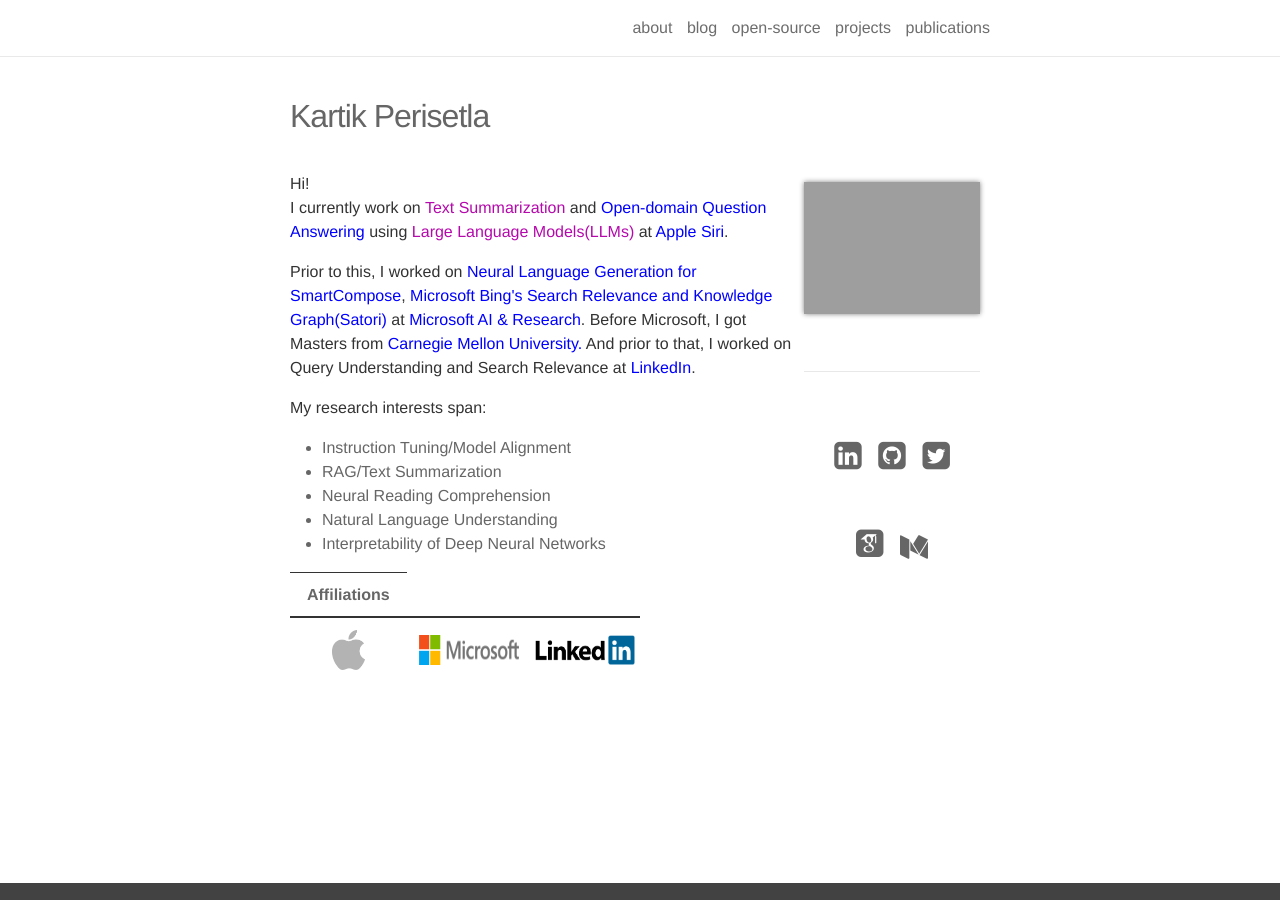
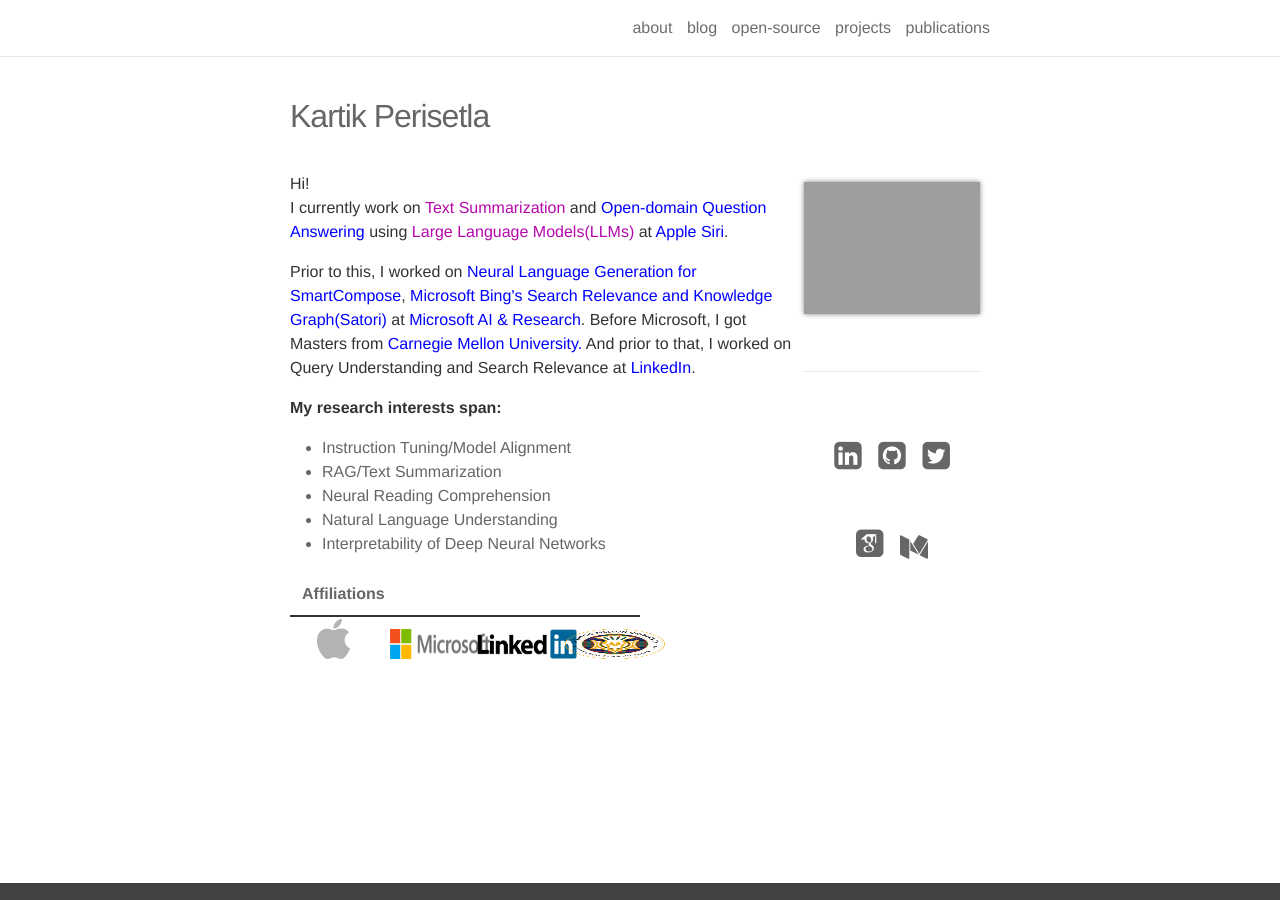
Before and after one commit to kartikperisetla/kartikperisetla.github.io, a Jekyll site: the page built from _pages/about.md, in a window 1280 px wide. Built offline with Jekyll 4.4.1, drawn with Linux system fonts in a browser that asks for light colours; nearby versions of some CDN libraries; some web fonts are replaced.

Commit message:
nit change

```diff
--- a/_pages/about.md
+++ b/_pages/about.md
@@ -16,7 +16,7 @@
 </p>
 
 <p align="left">
-My research interests span:
+<b>My research interests span:</b>
 <ul>
 <li>Instruction Tuning/Model Alignment</li>
 <li>RAG/Text Summarization</li>
@@ -39,10 +39,10 @@
 </style>
 
 <table>
-<th>Affiliations</th>
+<th style="border: none;">Affiliations</th>
   <tbody>
     <tr>
-      <td style="text-align: center; vertical-align: top; border: none;">
+      <td style="text-align: center; vertical-align: top; border: none; padding: 2px;">
         <img src="assets/img/apple_logo.png" width="33px" height="40px" alt="Apple Logo">
       </td>
       <td style="text-align: center; vertical-align: middle; border: none;">
@@ -51,6 +51,9 @@
       <td style="text-align: center; vertical-align: middle; border: none;">
         <img src="assets/img/linkedin_logo.png" width="100px" height="30px" alt="LinkedIn Logo">
       </td>
+      <td style="text-align: center; vertical-align: middle; border: none;">
+        <img src="assets/img/cmu_logo.png" width="100px" height="30px" alt="CMU Logo">
+      </td>
     </tr>
   </tbody>
 </table>
```
Also changed, not shown: assets/img/cmu_logo.png (added).
